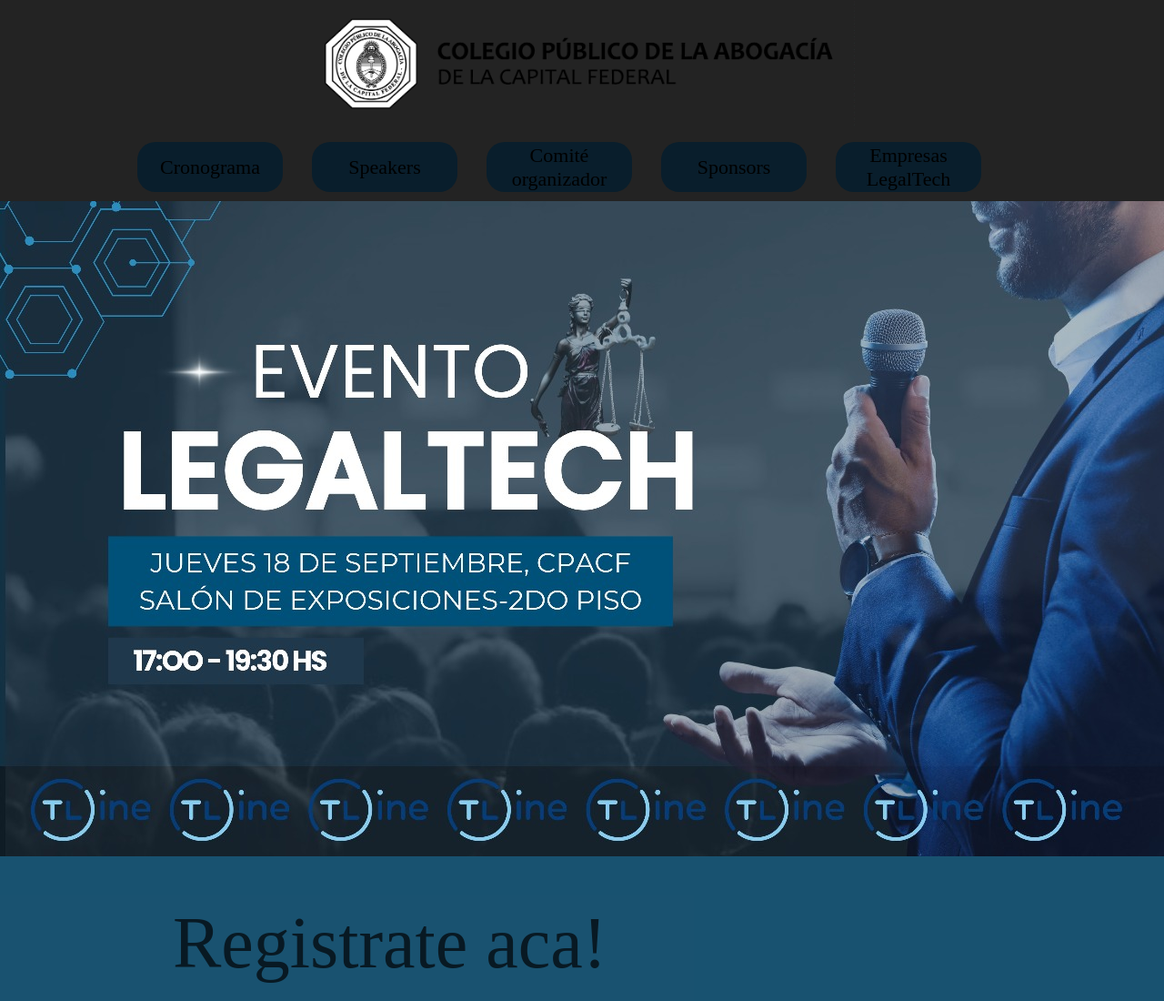
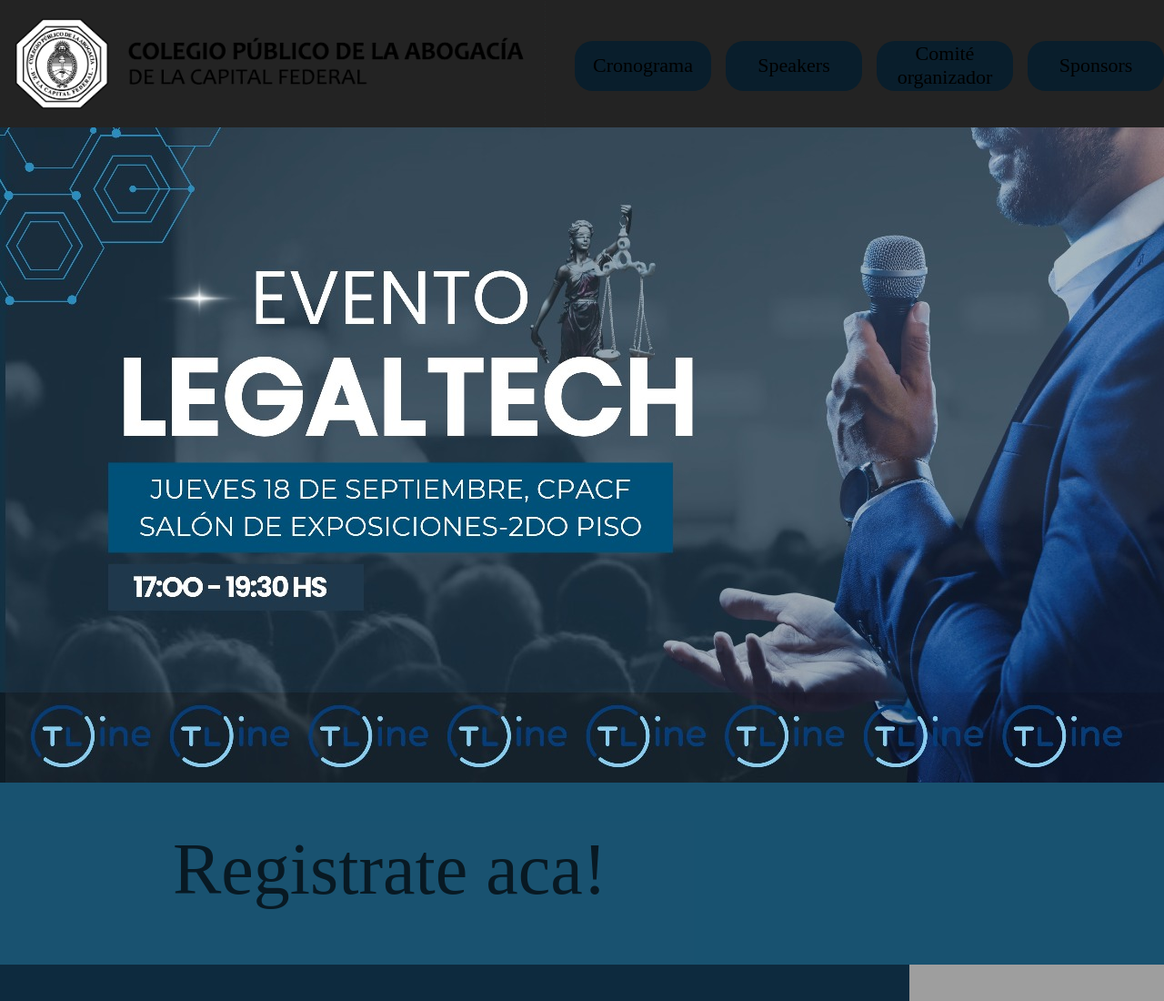
Before and after one commit to usera1234/ADP-Eventos, a plain HTML site: page index.html in a window 1280 px wide. Shown: the top 1100 px of the page at 91% size. Drawn offline with Linux system fonts and the light colour scheme; grey boxes are pictures that could not be loaded.

Commit message:
buttons fix

```diff
--- a/components/app-header.js
+++ b/components/app-header.js
@@ -16,7 +16,6 @@
                 <button class="btn" data-target="#speakers">Speakers</button>
                 <button class="btn" data-target="#Comite-organizativo">Comité <br> organizador</button>
                 <button class="btn" data-target="#sponsors">Sponsors</button>
-                <button class="btn" data-target="#legaltech">Empresas <br> LegalTech</button>
             </nav>
             </div>
           </header>
--- a/components/header.css
+++ b/components/header.css
@@ -87,12 +87,12 @@
 }
 @media (min-width: 1600px) {
   app-header #logo-header {
-    margin-left: -100px;
+    margin-left: 0px;
   }
 
   app-header .btn{
     font-size: 1.8em;
-    width: 195px;
+    width: 235px;
     height: 80px;
   }
 
@@ -103,8 +103,7 @@
 @media (max-width: 1600px) and (min-width: 769px) {
   app-header .header-container {
     height: auto;
-    flex-direction: column;
-    gap: 0.1rem;
+    gap: 0rem;
     padding: 0;
   }
 
@@ -113,15 +112,14 @@
     margin-left: -50px;
   }
 
-
-
   app-header .btn{
-    width: 160;
+    width: 150px;
     font-size: 1.1em;
   }
 
   app-header .nav-links{
     padding-bottom: 10px;
-    gap: 2rem;
+    gap: 1rem;
+    padding-right: 0%;
   }
 }
```
